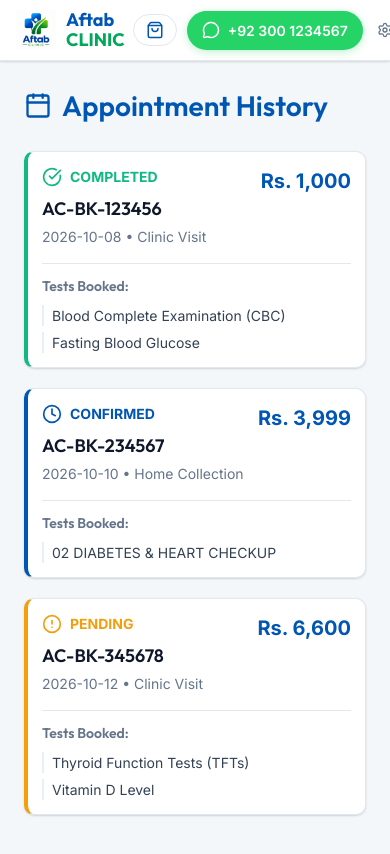
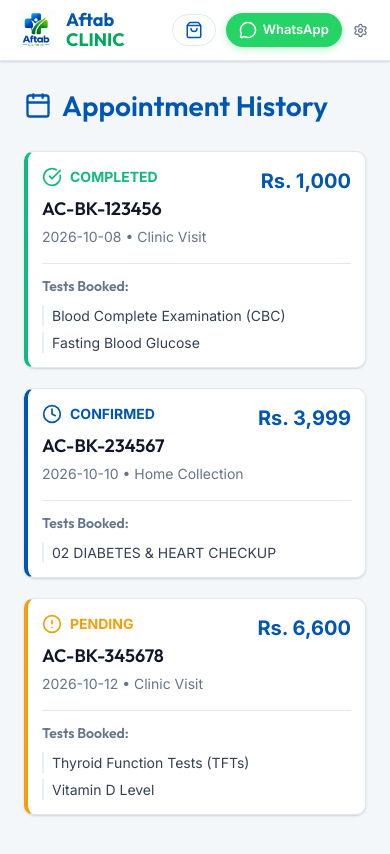
Before and after one commit to hahmadar007-cmd/Aftab-clinic, a React (Vite) app: page /history in a window 390 px wide. Shown: the top 854 px of the page. Built offline with nearby package versions, Linux system fonts and the light colour scheme; sample sign-in values are in the browser's storage.

Commit message:
Replace long phone number string in App Bar with compact WhatsApp pill button

```diff
--- a/src/components/WhatsAppButton.tsx
+++ b/src/components/WhatsAppButton.tsx
@@ -27,16 +27,25 @@ export const WhatsAppButton: React.FC = () => {
   )}`;
 
   return (
-    <div style={{ display: 'inline-flex', alignItems: 'center', gap: '0.5rem' }}>
+    <div style={{ display: 'inline-flex', alignItems: 'center', gap: '0.375rem' }}>
       <a
         href={whatsappUrl}
         target="_blank"
         rel="noopener noreferrer"
         className="btn btn-whatsapp"
-        title="Contact Aftab Clinic on WhatsApp"
+        style={{
+          padding: '0.4rem 0.75rem',
+          borderRadius: 'var(--radius-full)',
+          display: 'inline-flex',
+          alignItems: 'center',
+          gap: '0.375rem',
+          fontSize: '0.8125rem',
+          fontWeight: 600,
+        }}
+        title={`Contact Aftab Clinic on WhatsApp (${whatsAppConfig.displayPhone})`}
       >
-        <MessageCircle size={18} />
-        <span>{whatsAppConfig.displayPhone}</span>
+        <MessageCircle size={18} style={{ flexShrink: 0 }} />
+        <span>WhatsApp</span>
       </a>
 
       <button
@@ -46,7 +55,7 @@ export const WhatsAppButton: React.FC = () => {
           border: 'none',
           color: 'var(--text-muted)',
           cursor: 'pointer',
-          padding: '0.375rem',
+          padding: '0.35rem',
           borderRadius: '50%',
           display: 'flex',
           alignItems: 'center',
@@ -55,7 +64,7 @@ export const WhatsAppButton: React.FC = () => {
         }}
         title="Configure WhatsApp Contact Number"
       >
-        <Settings size={16} />
+        <Settings size={15} />
       </button>
 
       {/* Modal to configure WhatsApp Contact */}
```
